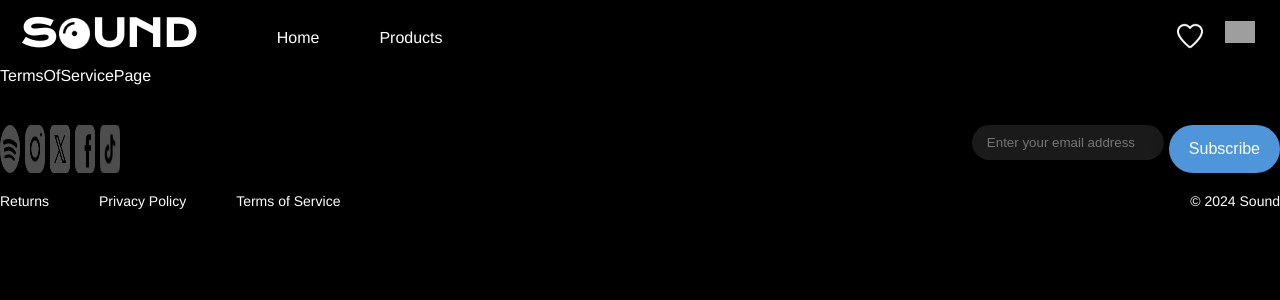
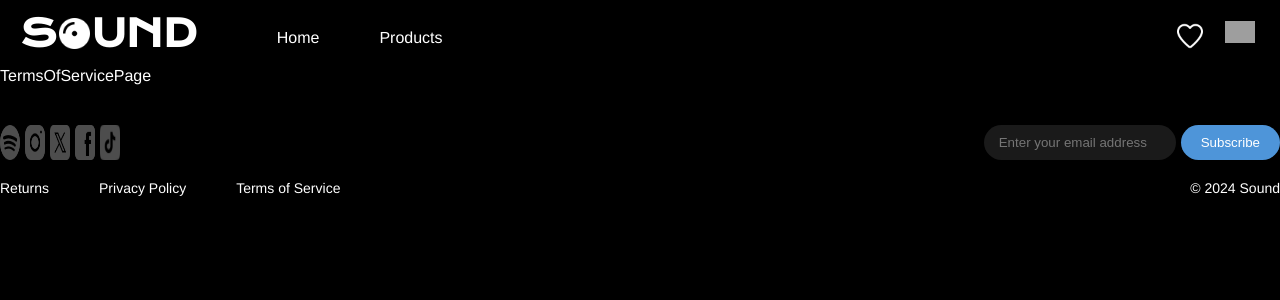
Before and after one commit to marielle-lopez/e-shop, a React (Vite) app: page /terms-of-service in a window 1280 px wide. Shown: the top 300 px of the page. Built offline with nearby package versions, Linux system fonts and the light colour scheme; grey boxes are pictures that could not be loaded.

Commit message:
added styling for different button sizes and variants

```diff
--- a/src/components/Button/Button.module.scss
+++ b/src/components/Button/Button.module.scss
@@ -2,12 +2,27 @@
 
 .btn {
   width: fit-content;
-  padding: 15px 20px;
-
   color: white;
-  font-size: 16px;
-  background-color: palette.$accent-color;
   border: none;
-  border-radius: 25px;
   box-shadow: 0 0 15px rgba(0, 0, 0, 0.6);
 }
+
+.primary {
+  background-color: palette.$accent-color;
+}
+
+.inactive {
+  background-color: rgba(255, 255, 255, 0.3);
+}
+
+.small {
+  padding: 10px 20px;
+  box-shadow: none;
+  border-radius: 25px;
+}
+
+.large {
+  padding: 15px 20px;
+  border-radius: 25px;
+  font-size: 16px;
+}
```
